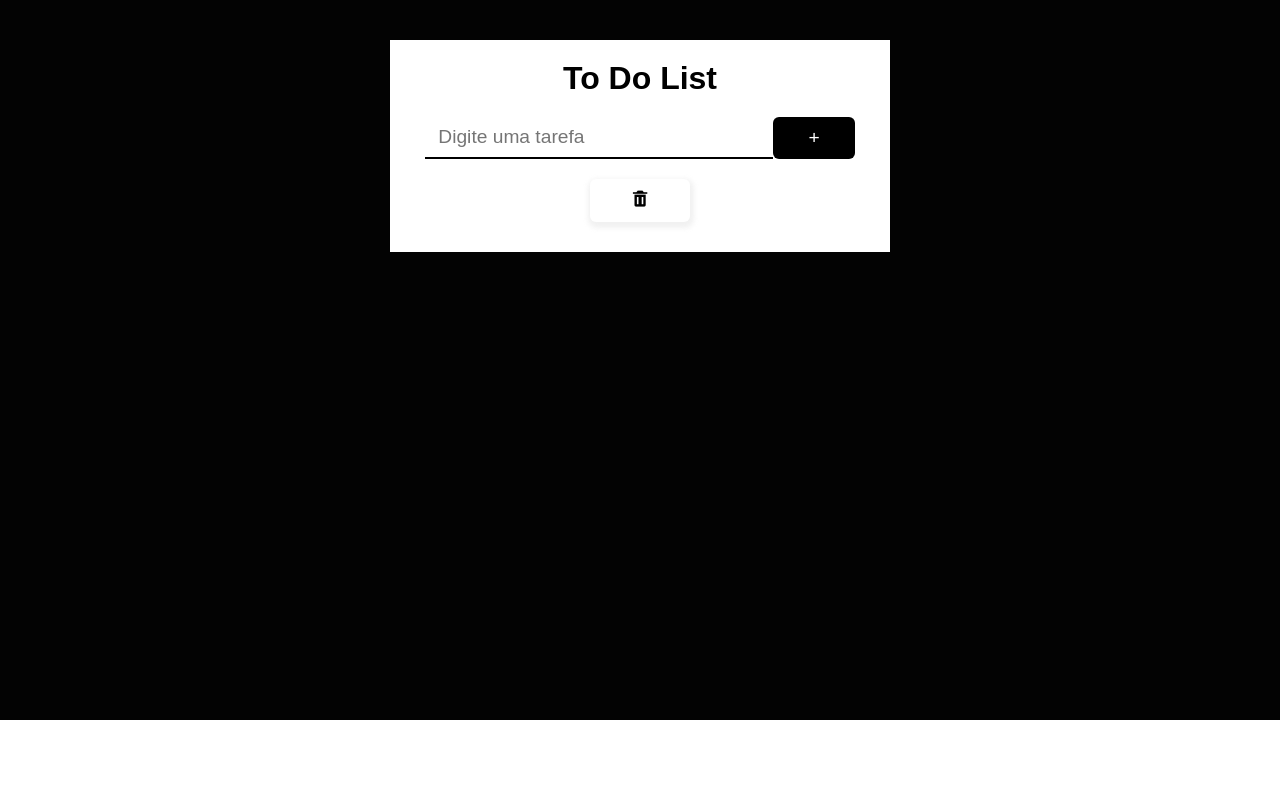
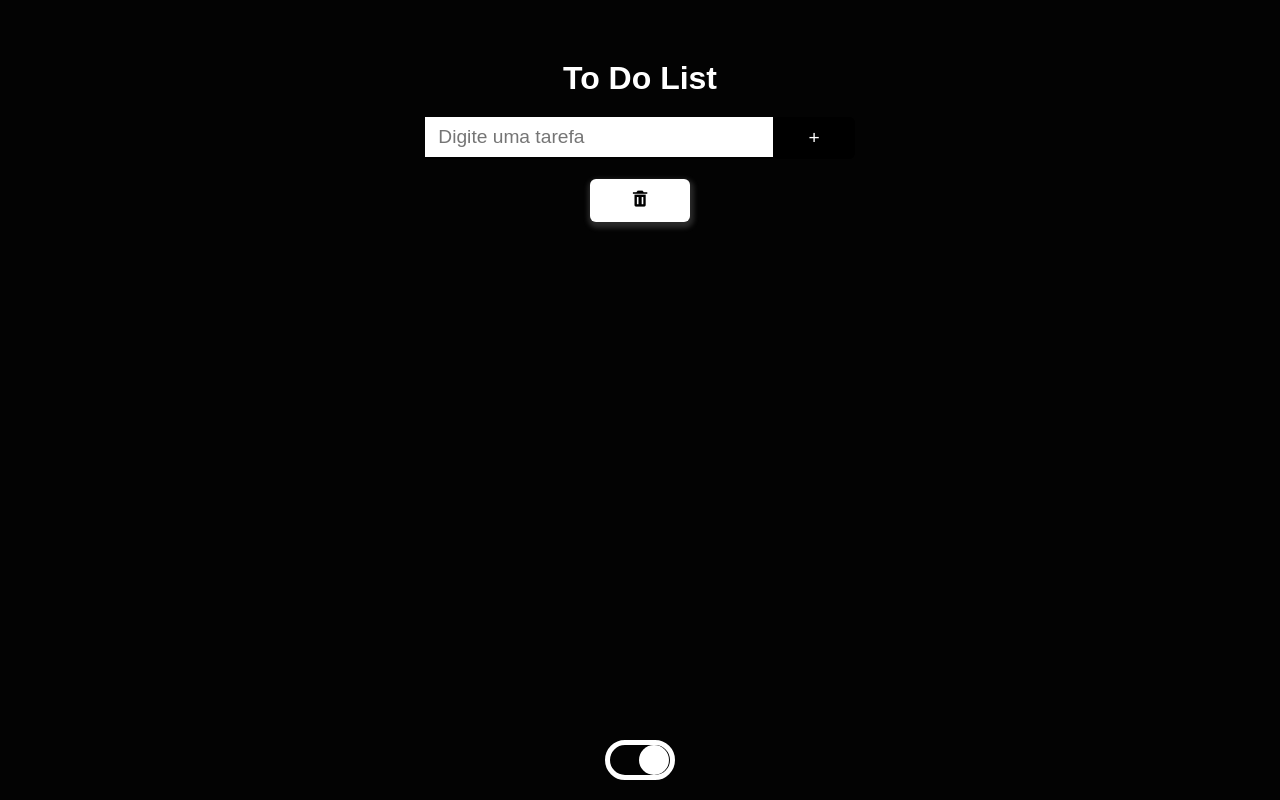
Before and after one commit to jessicapinheiro-s/To-Do-List, a plain HTML site: page index.html in a window 1280 px wide. Both pictures are taken after a click on the element 640 px from the left and 760 px from the top of the page. Drawn offline with nearby package versions, Linux system fonts and the light colour scheme.

Commit message:
ajustando css da lista e do footer

```diff
--- a/Projeto to Do list/style.css
+++ b/Projeto to Do list/style.css
@@ -23,7 +23,7 @@ body {
 }
 
 #lista {
-    margin: 0px auto 60px  ;
+    margin: 0px auto 80px  ;
     width: 350px;
     z-index: 1;
 
@@ -159,7 +159,7 @@ button {
     left: 0;
     right: 0;
     z-index: 2;
-    background-color: #fff;
+    background-color: white;
 }
 
 .body.dark {
@@ -167,9 +167,8 @@ button {
     color: #fff;
 }
 
-.container.dark {
-    background-color: #ffffff;
-    color: #000;
+.bg-theme.dark {
+    background-color: transparent;
 }
 
 .body.anime {
--- a/Projeto to Do list/todo.js
+++ b/Projeto to Do list/todo.js
@@ -109,7 +109,7 @@ function bgDark() {
     btnDark.classList.toggle('animation');
 
     document.querySelector('.body').classList.toggle('dark');
-    document.querySelector('.container').classList.toggle('dark');
+    document.querySelector('.bg-theme').classList.toggle('dark');
 
     let lis = document.getElementsByClassName('li');
     for (let i = 0; i < lis.length; i++) {
```
